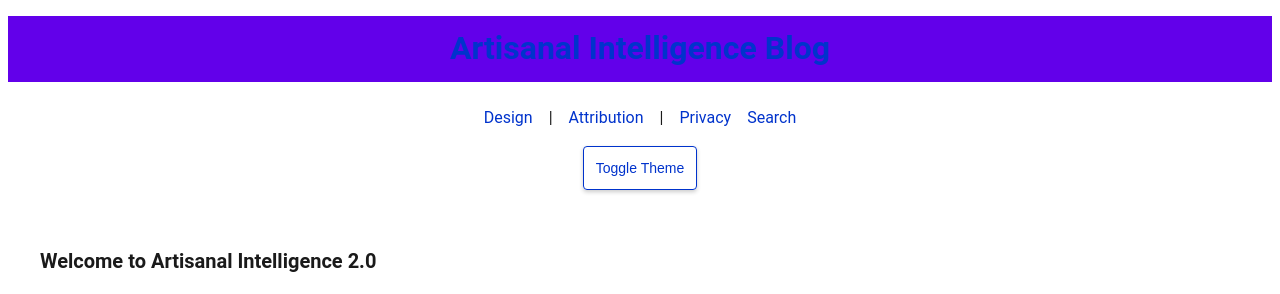
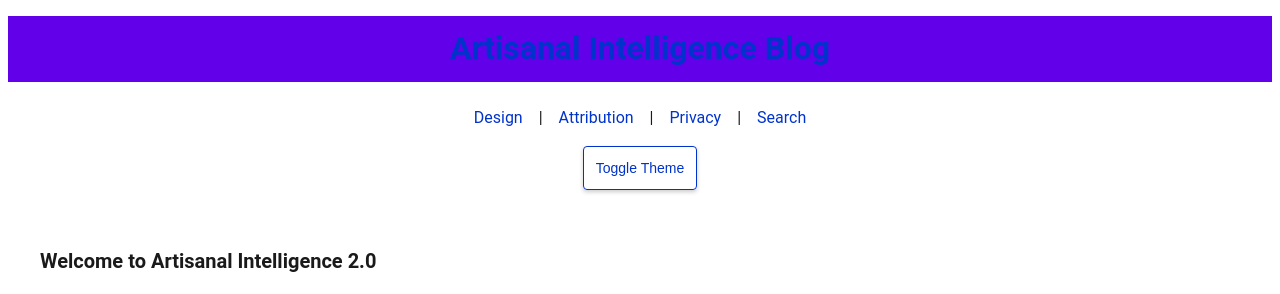
Before and after one commit to crankbird/artisnal-intelligence, a Jekyll site: the page built from index.md, in a window 1280 px wide. Shown: the top 294 px of the page. Built offline with Jekyll 4.4.1, drawn with Linux system fonts in a browser that asks for light colours.

Commit message:
minor cosmetic fix in header

```diff
--- a/_layouts/default.html
+++ b/_layouts/default.html
@@ -18,7 +18,7 @@
     <nav>
       <a href="{{ '/design' | relative_url }}">Design</a> |
       <a href="{{ '/attribution' | relative_url }}">Attribution</a> |
-      <a href="{{ '/privacy' | relative_url }}">Privacy</a>
+      <a href="{{ '/privacy' | relative_url }}">Privacy</a> |
       <a href="{{ '/search' | relative_url }}">Search</a>
     </nav>
     <button id="theme-toggle">Toggle Theme</button>
```
